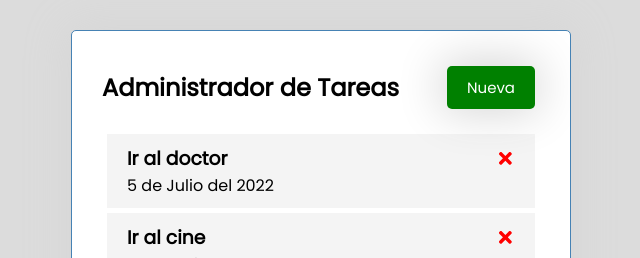
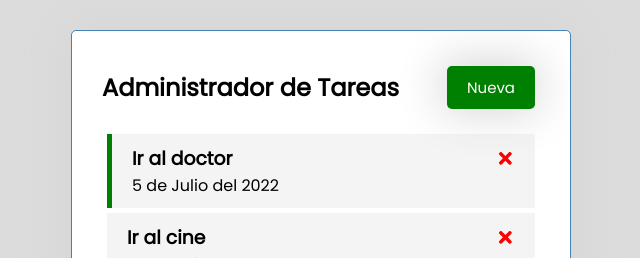
Before and after one commit to VictorManuelSalas/Administrador-de-Tareas, a React (Vite) app: page / in a window 1280 px wide. Shown: the top 258 px of the page, without its empty margins (319-959 px from the left). Built offline with nearby package versions, Linux system fonts and the light colour scheme.

Commit message:
class modificate

```diff
--- a/src/App.jsx
+++ b/src/App.jsx
@@ -34,7 +34,8 @@ function App() {
 
   //Toggle terminado
   const toggleTerminado = (id) => {
-
+    //El map ara un recorido por todos y preguntara que si el id es igual a el id de alguna tarea y al ser match entonces hagarra y cambia el valor bolueano
+    setTareas(tareas.map((tarea) => tarea.id === id ? {...tarea, terminada: !tarea.terminada }: tarea ))
   }
   //Los componentes se crean siempre con mayuscula la primera letra
   return (
--- a/src/componentes/Tarea.jsx
+++ b/src/componentes/Tarea.jsx
@@ -6,7 +6,9 @@ const Tarea = ({ tarea, onDelete, onToggle }) => {
     return (
         //Se le asigna al icono la funcion onDelete mediante un onClick
         //Y se le pasa a la funcion onDelete el atributo id
-        <div className='task'>
+        //En class name se agrega el codigo entre la comillas invertidas, se pasa la clase task y pregunta que
+        //si TAREA.TERMINADA ES TRUE entonces que ponga la clase terminado y si no qeu no ponga nada
+        <div className={`task ${tarea.terminada ? 'terminado' : ' '}`} onDoubleClick={() => onToggle(tarea.id)}>
             <h3>{tarea.texto} <FaTimes onClick={() => onDelete(tarea.id) } style={{color: 'red', cursor: 'pointer'}}/></h3>
             <p>{tarea.fecha}</p>
         </div>
@@ -14,3 +16,6 @@ const Tarea = ({ tarea, onDelete, onToggle }) => {
 }
 
 export default Tarea
+
+
+//minuto 1:42:02
```
